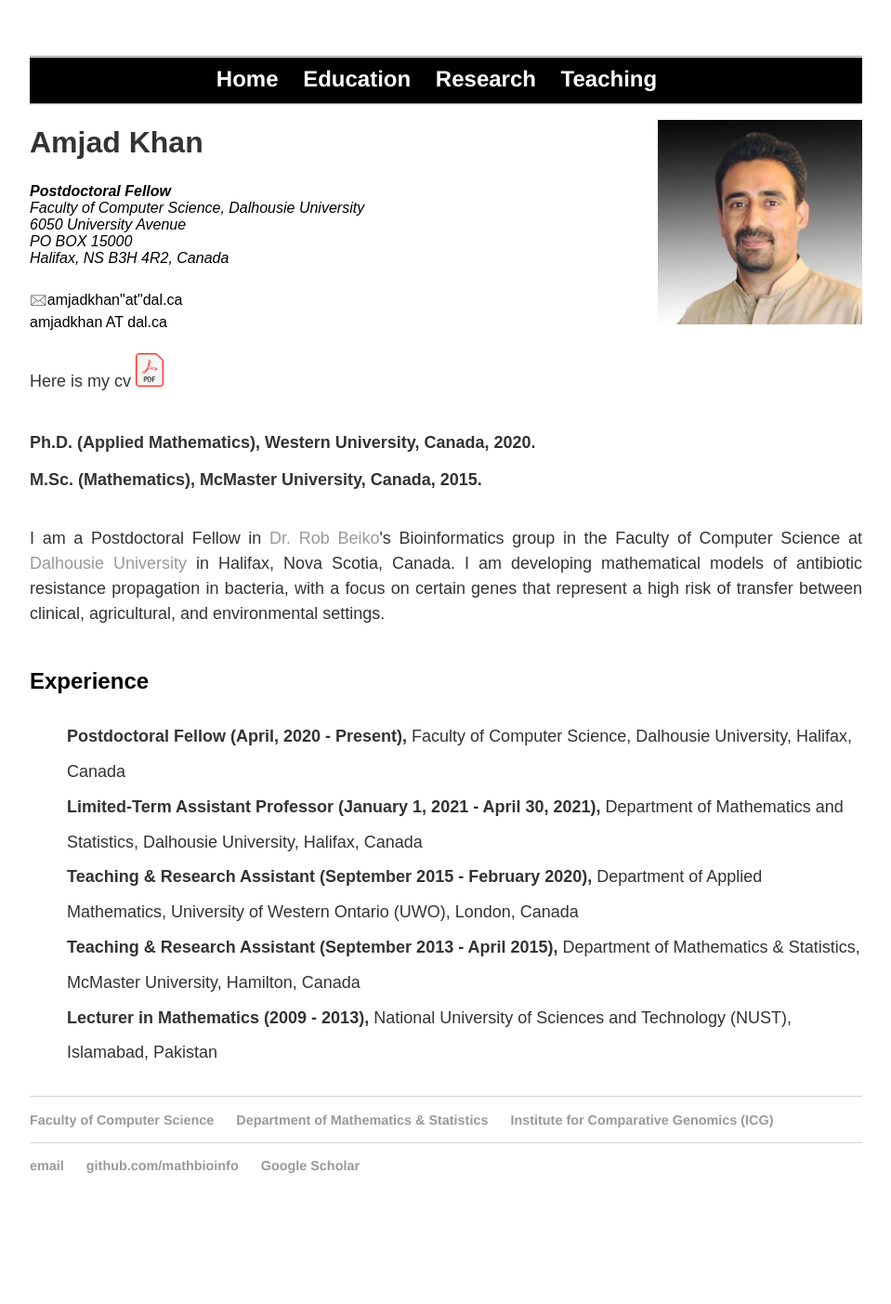
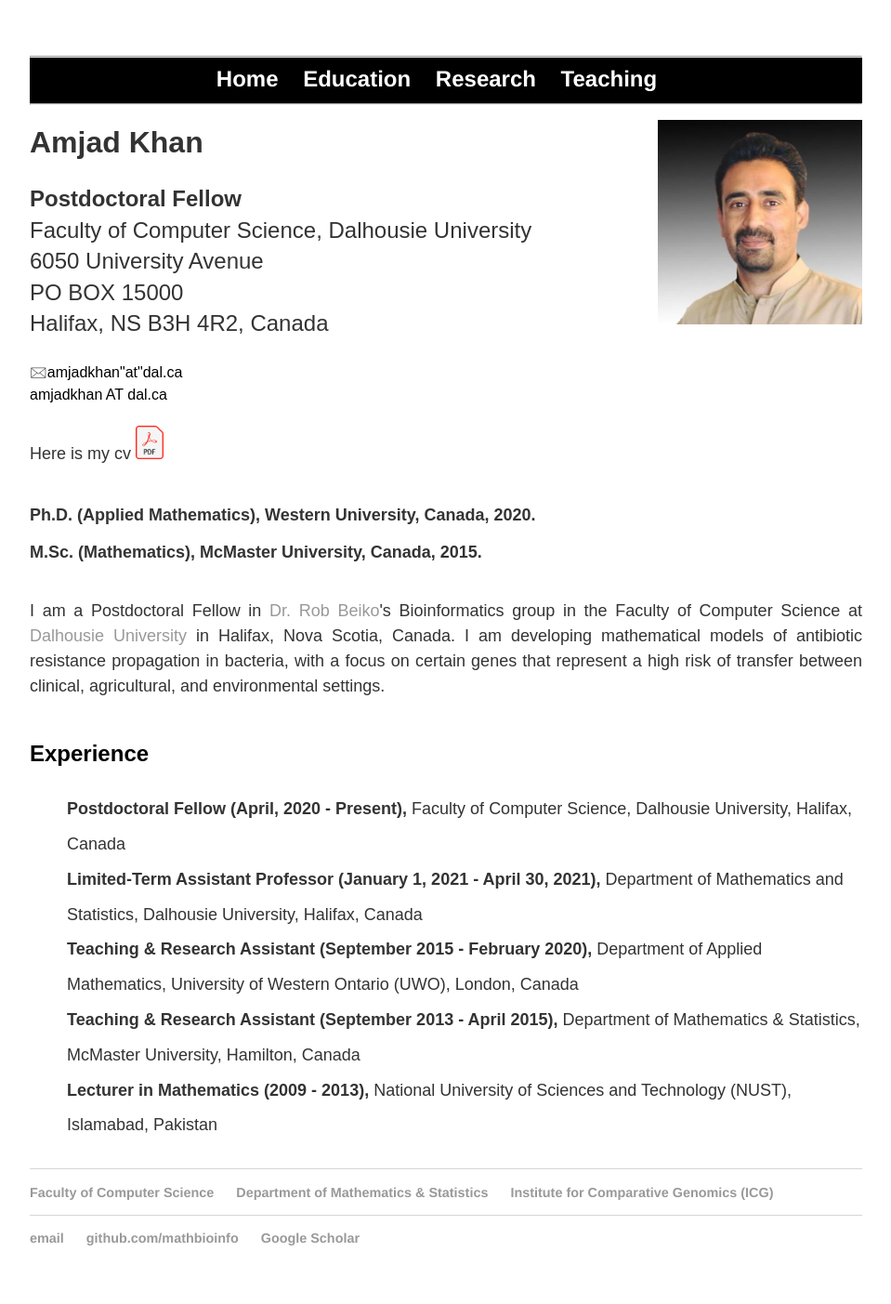
Before and after one commit to MathBioInfo/amjadkhan, a Jekyll site: the page index.html, which Jekyll copies as it is, in a window 1280 px wide. Shown: the whole page at 93% size, without its empty margins (160-1119 px from the left). Built offline with Jekyll 4.4.1, drawn with Linux system fonts in a browser that asks for light colours; before the commit the page ends 1325 px from its top, so only the background shows below that.

Commit message:
Update index.html

```diff
--- a/index.html
+++ b/index.html
@@ -33,8 +33,8 @@
 		<div class="container">
     		<div class="blurb">
 			<div class="profile-body">
-	   		<p><font size="6"><b>Amjad Khan</b></font><br>
-			<address>
+	   		<p><font size="6"><b>Amjad Khan</b></font><br></p>
+			<p>
 			<strong>Postdoctoral Fellow</strong><br>
 			Faculty of Computer Science, Dalhousie University<br>
           		6050 University Avenue <br>
```
